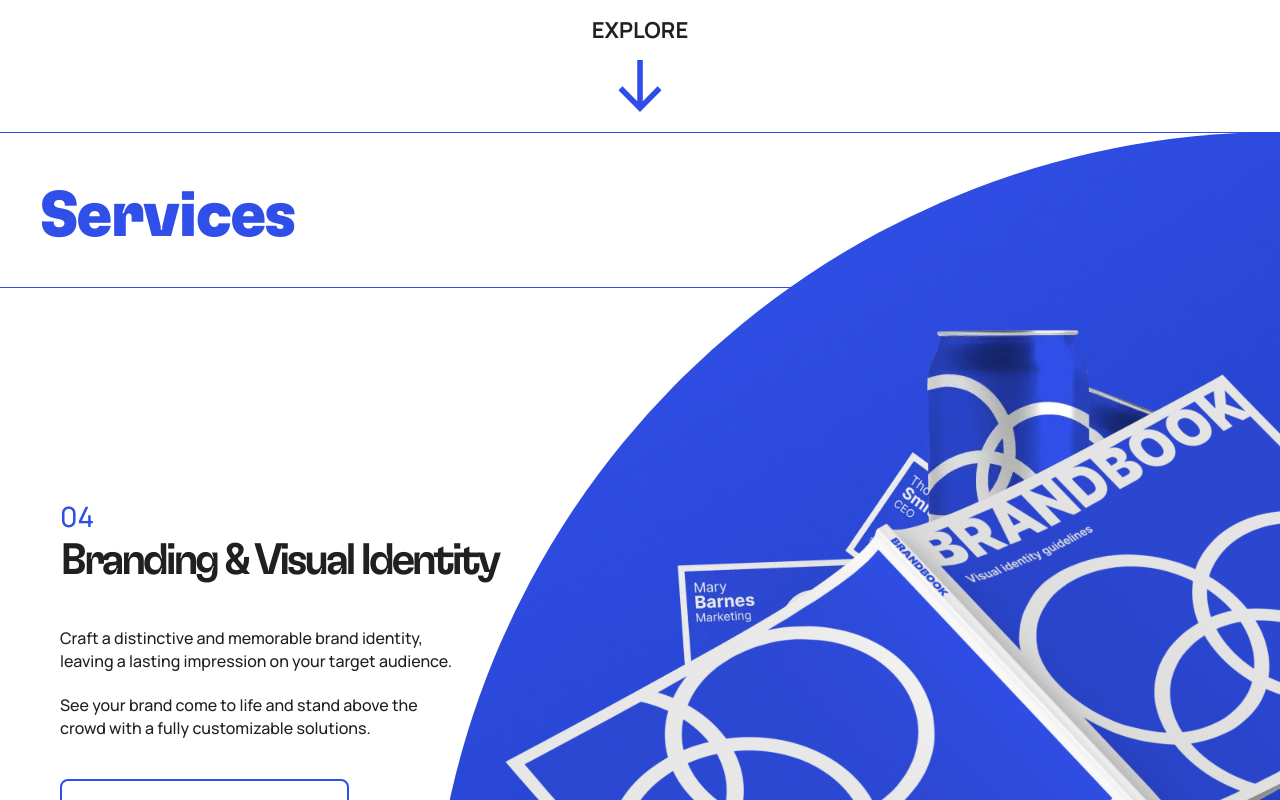
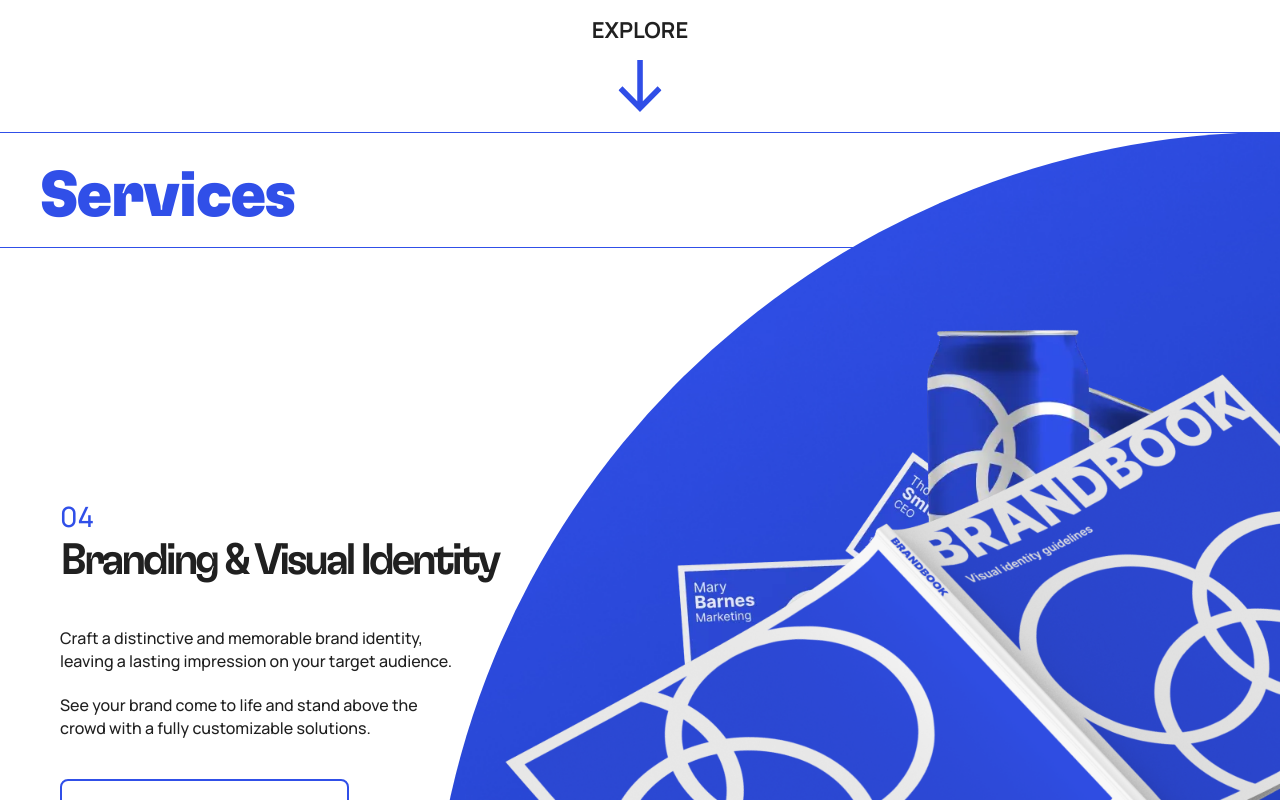
Before and after one commit to vladan345/distributed-services, a Next.js app: page / in a window 1280 px wide. Shown: the part 1780-2580 px from the top of the page. Built offline with nearby package versions, Linux system fonts and the light colour scheme; what react-google-recaptcha-v3 would draw is missing.

Commit message:
fixed services

```diff
--- a/styles/section-css/home/Services.module.css
+++ b/styles/section-css/home/Services.module.css
@@ -96,6 +96,7 @@
 .slide h3 {
   max-width: 560px;
   margin-bottom: 50px;
+  font-size: 54px;
 }
 .slide p {
   max-width: 500px;
@@ -123,7 +124,7 @@
   filter: invert();
 }
 .Services h2 {
-  padding: 45px 0;
+  padding: 25px 0;
   color: var(--main-blue);
   max-width: var(--max-width);
   margin: 0 auto;
```
